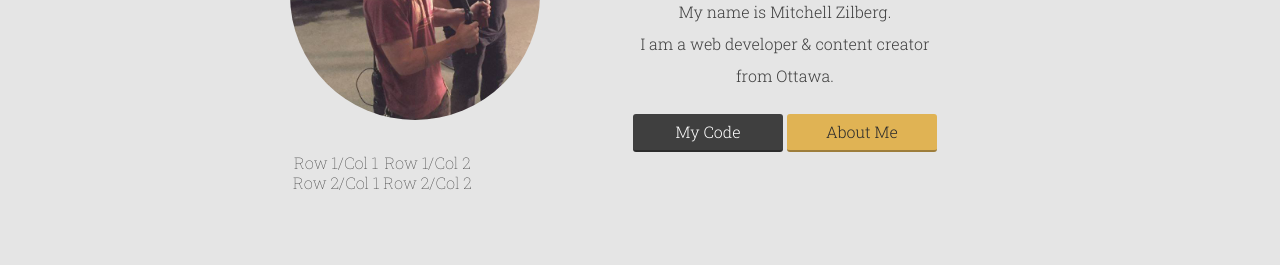
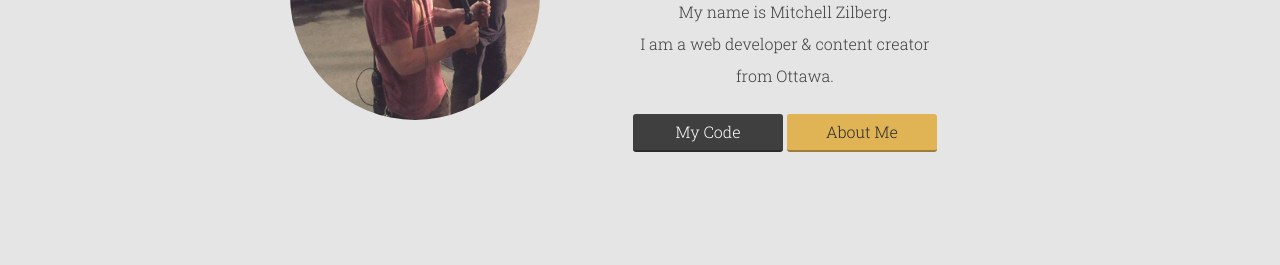
Before and after one commit to mitchellzilberg/portfolio-website, a plain HTML site: page index.html in a window 1280 px wide. Shown: the part 272-537 px from the top of the page. Drawn offline with nearby package versions, Linux system fonts and the light colour scheme.

Commit message:
remove table

```diff
--- a/index.html
+++ b/index.html
@@ -45,18 +45,6 @@
           <a href="work.html" class="button" id="code-button">My Code</a>
           <a href="about.html" class="button" id="about-button">About Me</a>
         </div>
-        <table>
-          <!-- <tbody> -->
-            <tr>
-              <td>Row 1/Col 1</td>
-              <td>Row 1/Col 2</td>
-            </tr>
-            <tr>
-              <td>Row 2/Col 1</td>
-              <td>Row 2/Col 2</td>
-            </tr>
-          <!-- </tbody> -->
-        </table>
       </main>
     <footer class="page-footer">
       <p>Find me on</p>
```
Also changed, not shown: 1 other file.
